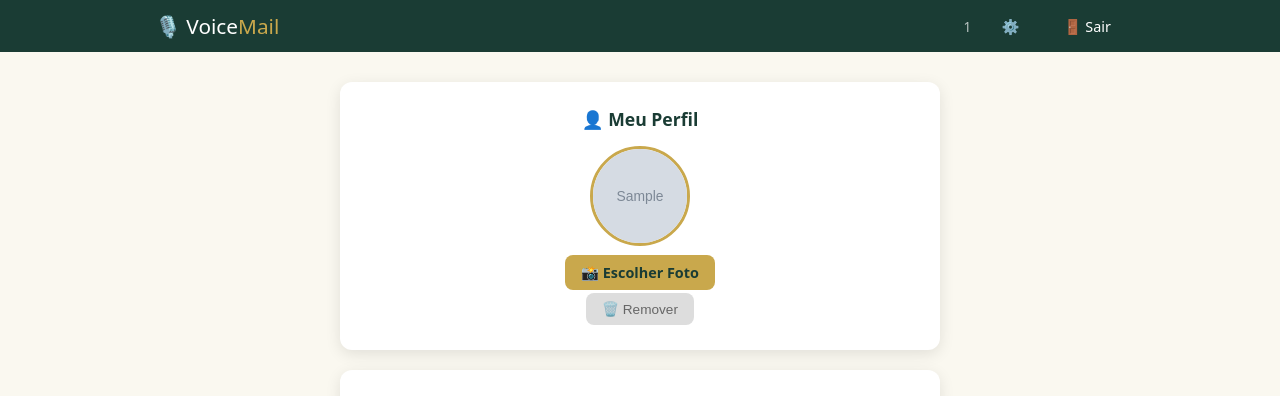
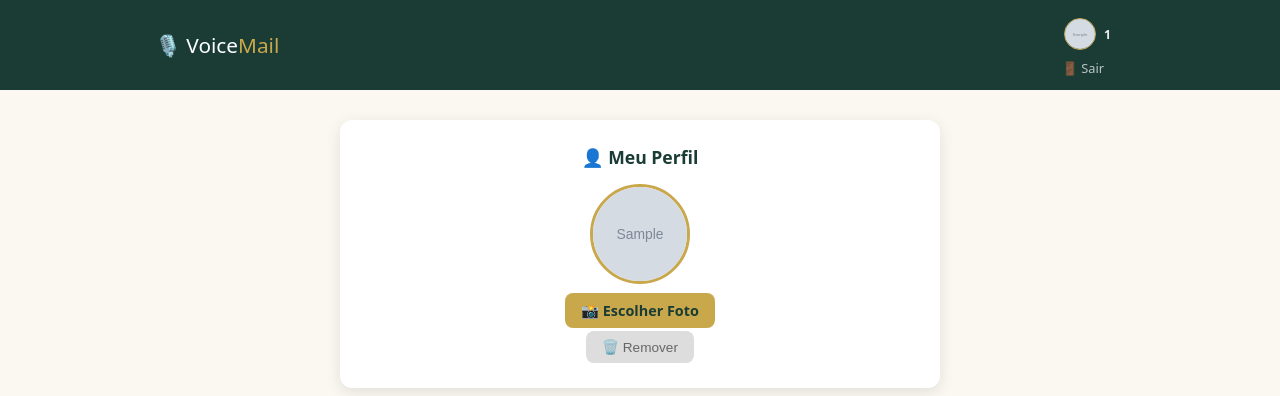
Before and after one commit to lrdj123/lucas-r-app, a Flask app: page /config in a window 1280 px wide. Shown: the top 396 px of the page. Run offline with Flask 3, Linux system fonts and the light colour scheme; the visitor is signed in with stand-in values (Sample User, id 1); tables that the repository leaves empty hold one stand-in row (values such as "Sample post"); grey boxes marked "Sample" are stand-in pictures.

Commit message:
[VOICEMAIL] Header com foto de perfil do usuario logado

```diff
--- a/templates/base.html
+++ b/templates/base.html
@@ -103,9 +103,15 @@
             <a href="/" class="logo">🎙️ Voice<span>Mail</span></a>
             <nav>
                 {% if session.email %}
-                    <span style="color:rgba(255,255,255,0.7);font-size:0.85em;">{{ session.apelido }}</span>
-                    <a href="{{ url_for('config') }}">⚙️</a>
-                    <a href="{{ url_for('sair') }}">🚪 Sair</a>
+                    <a href="{{ url_for('config') }}" style="display:flex;align-items:center;gap:8px;text-decoration:none;">
+                        {% if minha_foto %}
+                            <img src="/perfil/{{ minha_foto }}" style="width:32px;height:32px;border-radius:50%;object-fit:cover;border:1px solid var(--gold);">
+                        {% else %}
+                            <div style="width:32px;height:32px;border-radius:50%;background:rgba(255,255,255,0.1);color:var(--gold);display:flex;align-items:center;justify-content:center;font-size:0.8em;border:1px solid rgba(255,255,255,0.2);">👤</div>
+                        {% endif %}
+                        <span style="color:rgba(255,255,255,0.9);font-size:0.85em;font-weight:bold;">{{ session.apelido }}</span>
+                    </a>
+                    <a href="{{ url_for('sair') }}" style="margin-left:10px;opacity:0.7;font-size:0.8em;">🚪 Sair</a>
                 {% endif %}
             </nav>
         </div>
```
